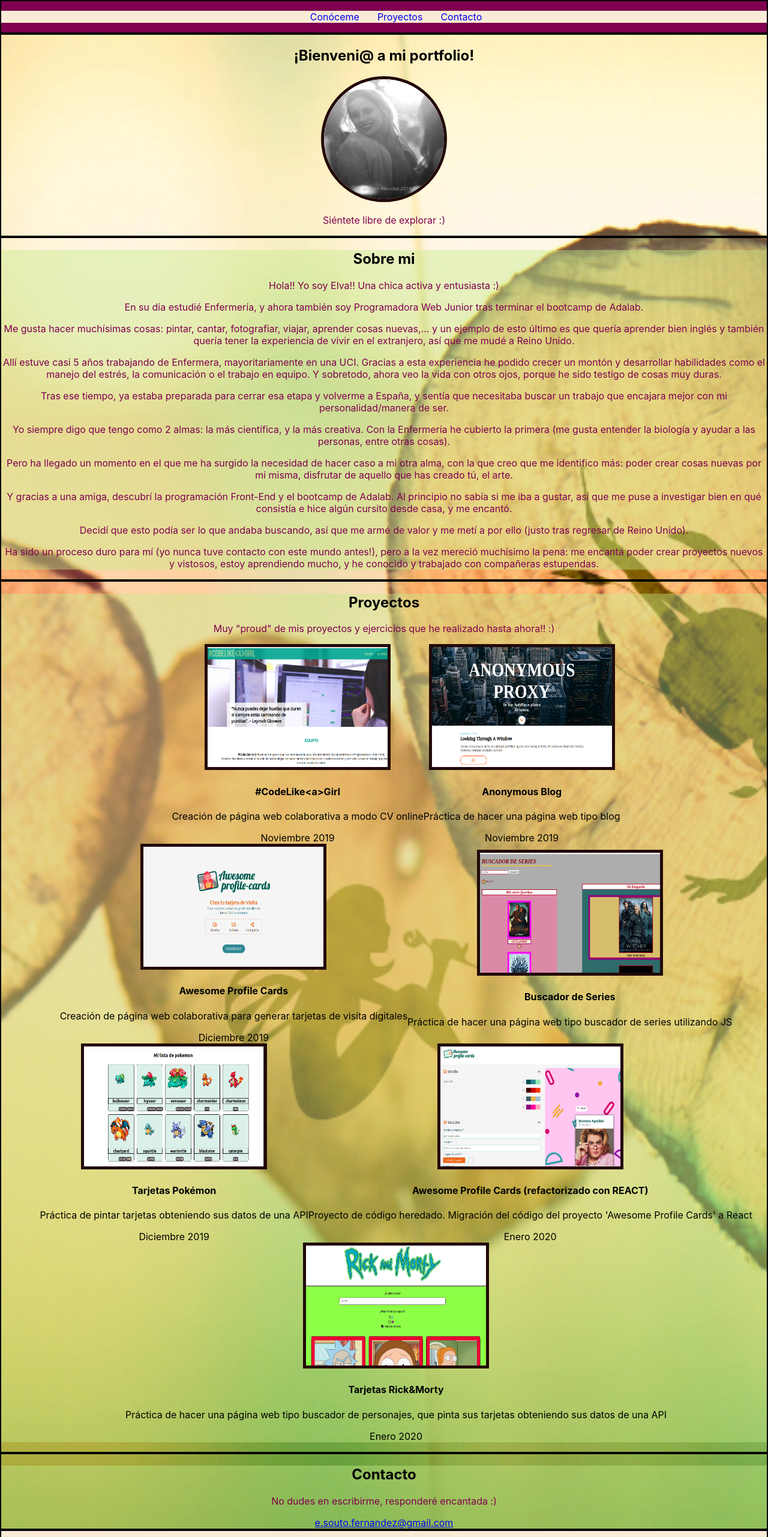
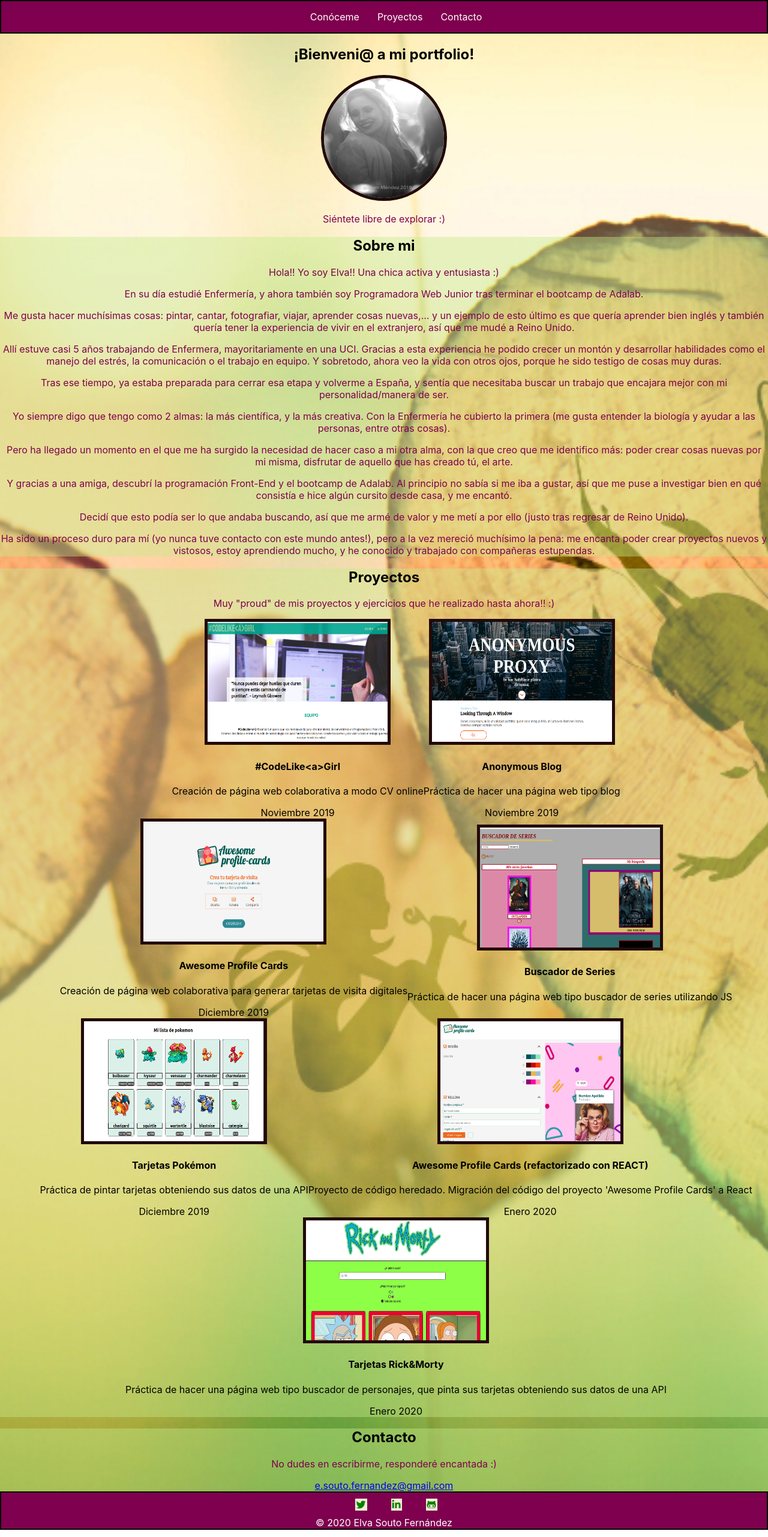
Before and after one commit to elva-sf/my-portfolio, a React (Create React App) app: page / in a window 1280 px wide. Shown: the top 2563 px of the page at 60% size. Built offline with nearby package versions, Linux system fonts and the light colour scheme.

Commit message:
change temporary style

```diff
--- a/src/components/Footer.js
+++ b/src/components/Footer.js
@@ -40,7 +40,7 @@ function Footer() {
             </li>
           </ul>
         </nav>
-        <span>© 2020 Elva Souto Fernández</span>
+        <span className="footer__copyRight">© 2020 Elva Souto Fernández</span>
       </footer>
     </React.Fragment>
   );
--- a/src/stylesheet/AboutMe.scss
+++ b/src/stylesheet/AboutMe.scss
@@ -1,5 +1,5 @@
 .section {
-  border: solid 2px;
+  /* border: solid 2px; */
   text-align: center;
   &__box {
     background-color: rgba(195, 233, 138, 0.425);
--- a/src/stylesheet/Contact.scss
+++ b/src/stylesheet/Contact.scss
@@ -1,5 +1,5 @@
 .section {
-  border: solid 2px;
+  /* border: solid 2px; */
   text-align: center;
   &__box {
     background-color: rgba(195, 233, 138, 0.425);
--- a/src/stylesheet/Footer.scss
+++ b/src/stylesheet/Footer.scss
@@ -2,9 +2,12 @@
   border: solid 2px;
   text-align: center;
   background-color: rgb(126, 0, 78);
+  &__copyRight {
+    color: white;
+  }
 }
 .footerNav {
-  background-color: antiquewhite;
+  /*  background-color: antiquewhite; */
 }
 .footerNavList {
   display: inline-block;
@@ -18,5 +21,7 @@
   }
   &__icon {
     color: green;
+    padding: 2px;
+    background-color: antiquewhite;
   }
 }
--- a/src/stylesheet/Header.scss
+++ b/src/stylesheet/Header.scss
@@ -4,7 +4,7 @@
   background-color: rgb(126, 0, 78);
 }
 .nav {
-  background-color: antiquewhite;
+  /* background-color: antiquewhite; */
 }
 .navList {
   display: flex;
@@ -17,5 +17,6 @@
   &__link {
     margin: 15px;
     text-decoration: none;
+    color: white;
   }
 }
--- a/src/stylesheet/Home.scss
+++ b/src/stylesheet/Home.scss
@@ -1,5 +1,5 @@
 .hero {
-  border: solid 2px;
+  /* border: solid 2px; */
   text-align: center;
 
   /* &__box {
--- a/src/stylesheet/Proyects.scss
+++ b/src/stylesheet/Proyects.scss
@@ -1,5 +1,5 @@
 .section {
-  border: solid 2px;
+  /* border: solid 2px; */
   text-align: center;
   &__box {
     background-color: rgba(195, 233, 138, 0.425);
```
